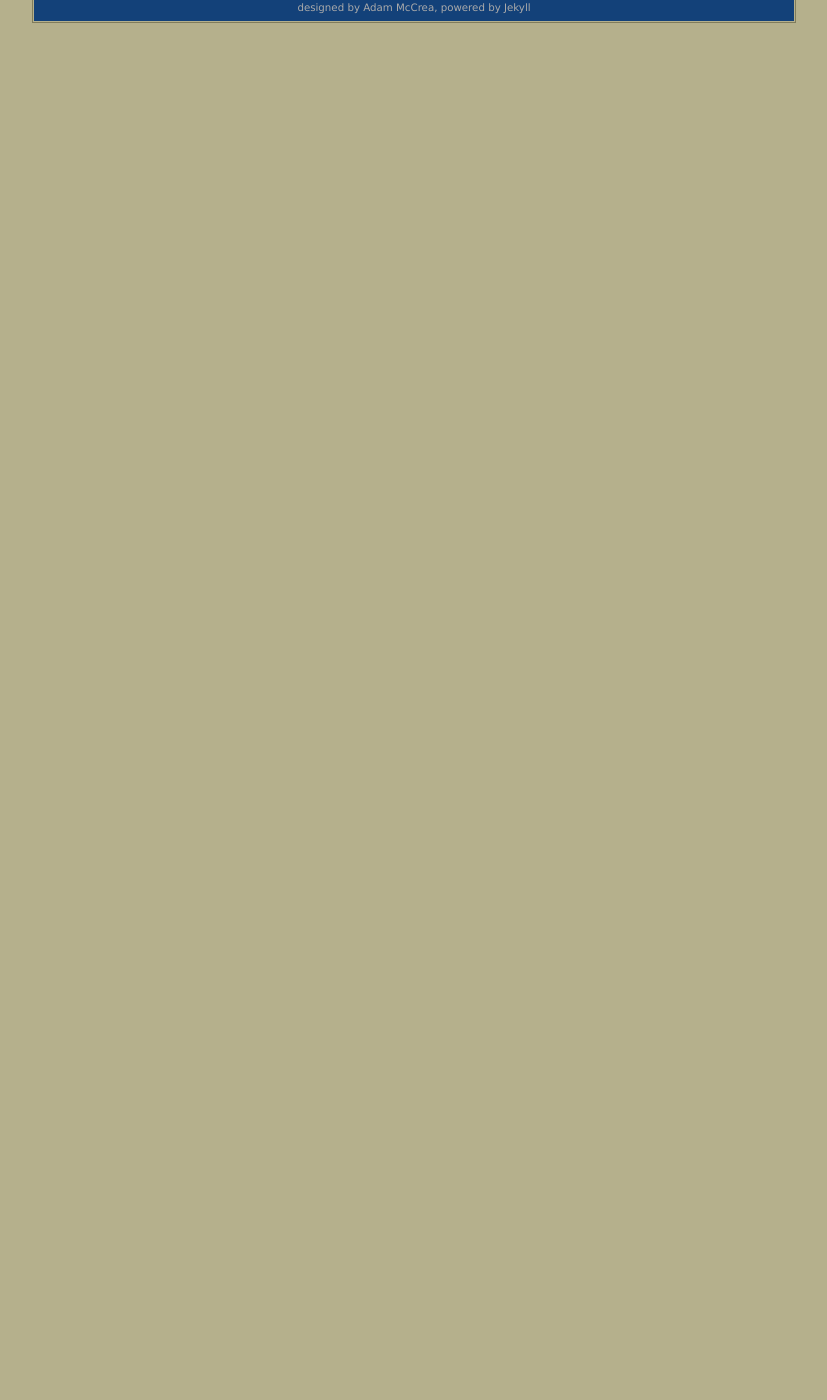
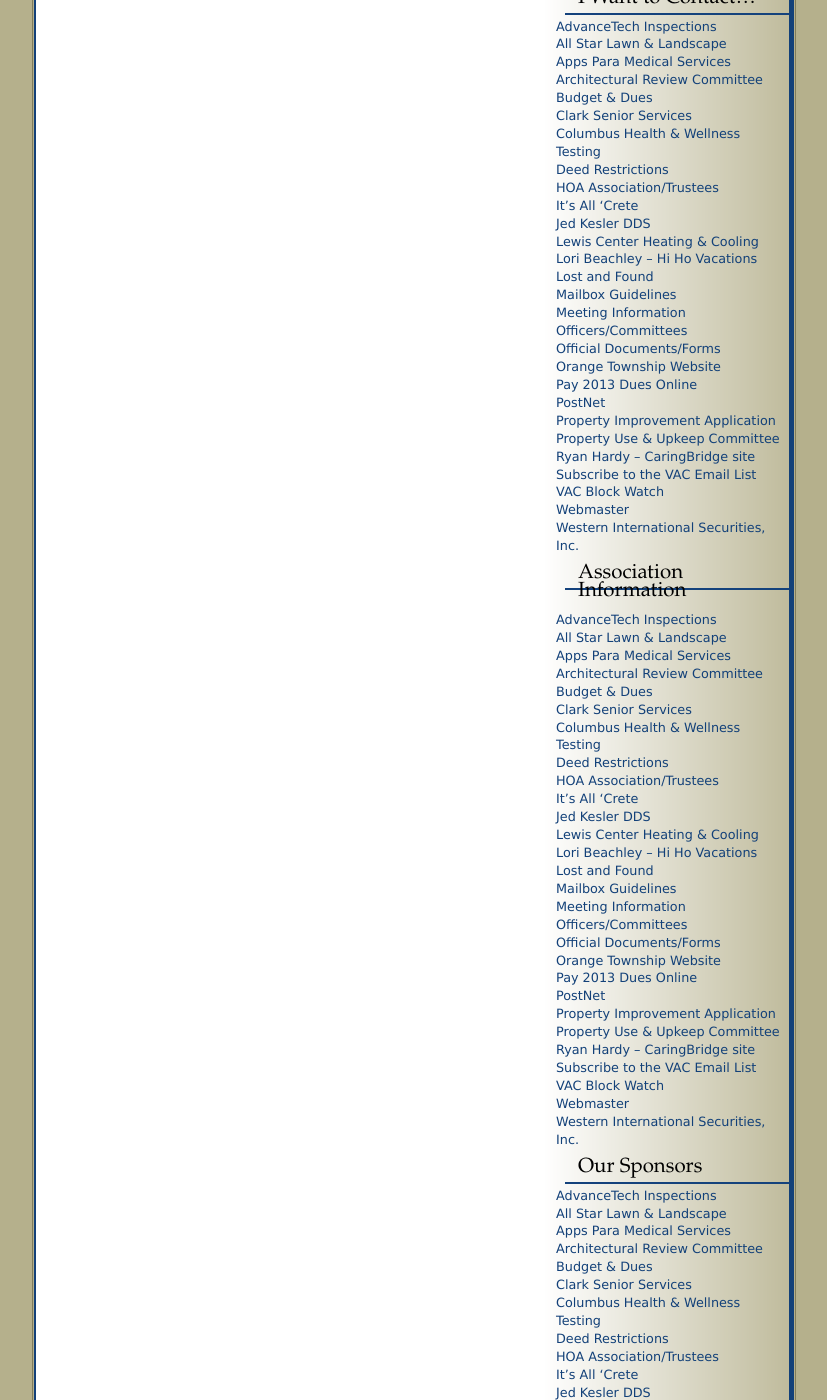
Before and after one commit to adamlogic/villageatalumcreek.org, a Jekyll site: the page built from index.html, in a window 1280 px wide and 1400 px high, scrolled down 864 px. Shown: the whole window, without its empty margins (226-1053 px from the left). Built offline with Jekyll 4.4.1, drawn with Linux system fonts in a browser that asks for light colours; comment, search, counter and statistics services are not loaded; before the commit the page ends 907 px from its top, so only the background shows below that; some of the changed text lies outside the part shown.

Commit message:
Add remaining links to blog sidebar

```diff
--- /dev/null
+++ b/_includes/blog-sidebar.md
@@ -0,0 +1,163 @@
+## Top Links
+
+[AdvanceTech Inspections][1]
+[All Star Lawn & Landscape][2]
+[Apps Para Medical Services][3]
+[Architectural Review Committee][4]
+[Budget & Dues][5]
+[Clark Senior Services][6]
+[Columbus Health & Wellness Testing][7]
+[Deed Restrictions][8]
+[HOA Association/Trustees][9]
+[It’s All ‘Crete][10]
+[Jed Kesler DDS][11]
+[Lewis Center Heating & Cooling][12]
+[Lori Beachley – Hi Ho Vacations][13]
+[Lost and Found][14]
+[Mailbox Guidelines][15]
+[Meeting Information][16]
+[Officers/Committees][17]
+[Official Documents/Forms][18]
+[Orange Township Website][19]
+[Pay 2013 Dues Online][20]
+[PostNet][21]
+[Property Improvement Application][22]
+[Property Use & Upkeep Committee][23]
+[Ryan Hardy – CaringBridge site][24]
+[Subscribe to the VAC Email List][25]
+[VAC Block Watch][26]
+[Webmaster][27]
+[Western International Securities, Inc.][28]
+
+## I Want to Contact...
+
+[AdvanceTech Inspections][1]
+[All Star Lawn & Landscape][2]
+[Apps Para Medical Services][3]
+[Architectural Review Committee][4]
+[Budget & Dues][5]
+[Clark Senior Services][6]
+[Columbus Health & Wellness Testing][7]
+[Deed Restrictions][8]
+[HOA Association/Trustees][9]
+[It’s All ‘Crete][10]
+[Jed Kesler DDS][11]
+[Lewis Center Heating & Cooling][12]
+[Lori Beachley – Hi Ho Vacations][13]
+[Lost and Found][14]
+[Mailbox Guidelines][15]
+[Meeting Information][16]
+[Officers/Committees][17]
+[Official Documents/Forms][18]
+[Orange Township Website][19]
+[Pay 2013 Dues Online][20]
+[PostNet][21]
+[Property Improvement Application][22]
+[Property Use & Upkeep Committee][23]
+[Ryan Hardy – CaringBridge site][24]
+[Subscribe to the VAC Email List][25]
+[VAC Block Watch][26]
+[Webmaster][27]
+[Western International Securities, Inc.][28]
+
+## Association Information
+
+[AdvanceTech Inspections][1]
+[All Star Lawn & Landscape][2]
+[Apps Para Medical Services][3]
+[Architectural Review Committee][4]
+[Budget & Dues][5]
+[Clark Senior Services][6]
+[Columbus Health & Wellness Testing][7]
+[Deed Restrictions][8]
+[HOA Association/Trustees][9]
+[It’s All ‘Crete][10]
+[Jed Kesler DDS][11]
+[Lewis Center Heating & Cooling][12]
+[Lori Beachley – Hi Ho Vacations][13]
+[Lost and Found][14]
+[Mailbox Guidelines][15]
+[Meeting Information][16]
+[Officers/Committees][17]
+[Official Documents/Forms][18]
+[Orange Township Website][19]
+[Pay 2013 Dues Online][20]
+[PostNet][21]
+[Property Improvement Application][22]
+[Property Use & Upkeep Committee][23]
+[Ryan Hardy – CaringBridge site][24]
+[Subscribe to the VAC Email List][25]
+[VAC Block Watch][26]
+[Webmaster][27]
+[Western International Securities, Inc.][28]
+
+## Our Sponsors
+
+[AdvanceTech Inspections][1]
+[All Star Lawn & Landscape][2]
+[Apps Para Medical Services][3]
+[Architectural Review Committee][4]
+[Budget & Dues][5]
+[Clark Senior Services][6]
+[Columbus Health & Wellness Testing][7]
+[Deed Restrictions][8]
+[HOA Association/Trustees][9]
+[It’s All ‘Crete][10]
+[Jed Kesler DDS][11]
+[Lewis Center Heating & Cooling][12]
+[Lori Beachley – Hi Ho Vacations][13]
+[Lost and Found][14]
+[Mailbox Guidelines][15]
+[Meeting Information][16]
+[Officers/Committees][17]
+[Official Documents/Forms][18]
+[Orange Township Website][19]
+[Pay 2013 Dues Online][20]
+[PostNet][21]
+[Property Improvement Application][22]
+[Property Use & Upkeep Committee][23]
+[Ryan Hardy – CaringBridge site][24]
+[Subscribe to the VAC Email List][25]
+[VAC Block Watch][26]
+[Webmaster][27]
+[Western International Securities, Inc.][28]
+
+## Old News
+
+  * [February 2014][29]
+  * [June 2013][30]
+  * [May 2013][31]
+  * [May 2010][32]
+
+   [1]: http://www.advancetechinspections.com
+   [2]: http://www.villageatalumcreek.org/wp-content/uploads/2011/03/Art_3.JPG
+   [3]: http://www.appsparamedical.com
+   [4]: mailto:architecturalreview@villageatalumcreek.org
+   [5]: http://www.villageatalumcreek.org/homeowners-association/budget/
+   [6]: http://www.clarkseniorservices.ocm
+   [7]: http://www.columbushealthandwellness.com
+   [8]: http://www.villageatalumcreek.org/wp-content/uploads/2006/04/warranty_deed_of_restrictions.pdf
+   [9]: mailto:vachoa@villageatalumcreek.org
+   [10]: http://www.villageatalumcreek.org/wp-content/uploads/2014/02/BobCarpenter1.jpg
+   [11]: http://jedkeslerdds.com/
+   [12]: http://www.villageatalumcreek.org/wp-content/uploads/2011/03/LC%20HVAC%20VAC%20ad%202010%20final.pdf
+   [13]: https://www.facebook.com/lorihihovacations
+   [14]: http://www.villageatalumcreek.org/classifieds/lost-and-found/
+   [15]: http://www.villageatalumcreek.org/homeowners-association/mailboxes/
+   [16]: http://www.villageatalumcreek.org/homeowners-association
+   [17]: http://www.villageatalumcreek.org/homeowners-association/leaders/
+   [18]: http://www.villageatalumcreek.org/homeowners-association/official-documents/
+   [19]: http://www.orangetwp.org/index.htm
+   [20]: https://www.paypal.com/cgi-bin/webscr?cmd=_s-xclick&hosted_button_id=CDLKBT8MXTDD2
+   [21]: http://www.postnet.com/lewis-center-oh116/
+   [22]: http://www.villageatalumcreek.org/wp-content/uploads/2008/05/AppExternalImprovement.pdf
+   [23]: mailto:propertyupkeep@villageatalumcreek.org
+   [24]: http://www.caringbridge.org/visit/ryanhardy
+   [25]: http://www.villageatalumcreek.org/2007/10/23/neighborhood-announcement-email-list/
+   [26]: mailto:blockwatch@villageatalumcreek.org
+   [27]: mailto:webmaster@villageatalumcreek.org
+   [28]: http://www.robelger.com/
+   [29]: http://www.villageatalumcreek.org/2014/02/
+   [30]: http://www.villageatalumcreek.org/2013/06/
+   [31]: http://www.villageatalumcreek.org/2013/05/
+   [32]: http://www.villageatalumcreek.org/2010/05/
--- a/_layouts/post.html
+++ b/_layouts/post.html
@@ -14,7 +14,7 @@
 
 <div id="sidebar">
   <div class="section">
-    {% capture toplinks %}{% include top-links.md %}{% endcapture %}
-    {{ toplinks | markdownify }}
+    {% capture blogsidebar %}{% include blog-sidebar.md %}{% endcapture %}
+    {{ blogsidebar | markdownify }}
   </div>
 </div>
```
Also changed, not shown: _includes/top-links.md (deleted, +0 -59 lines).
